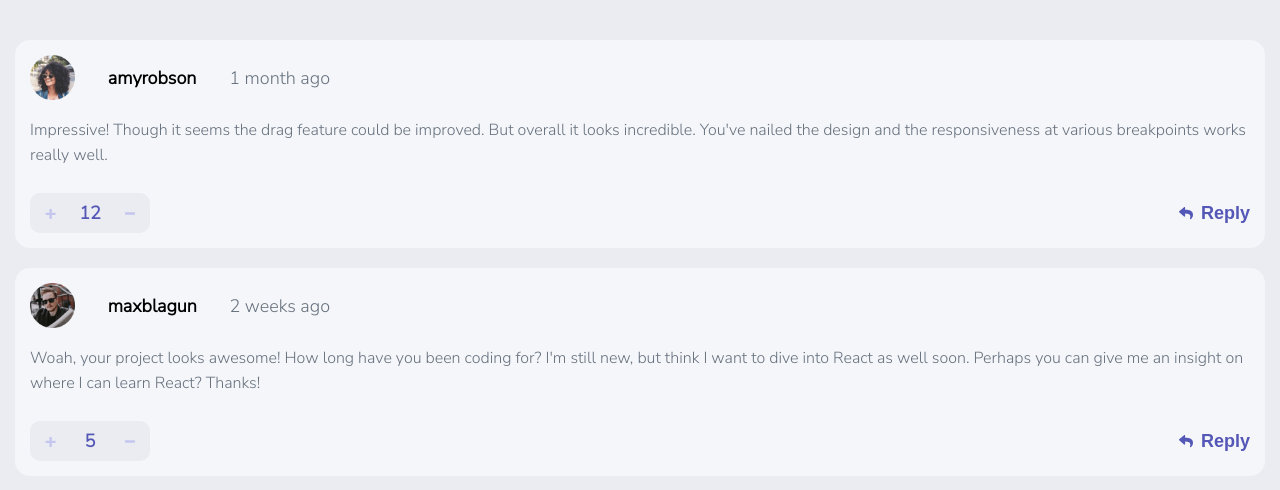
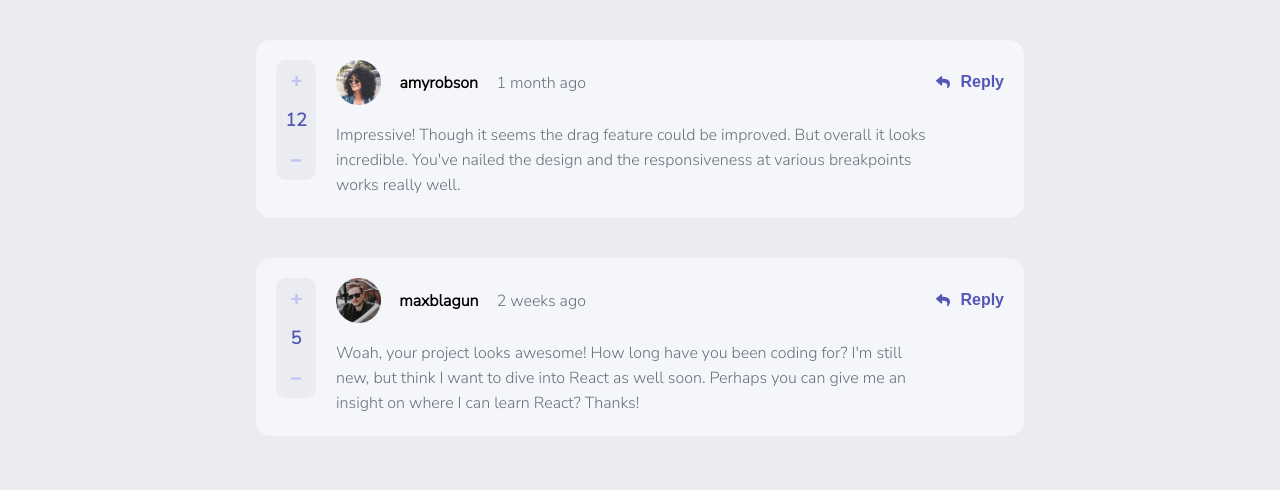
Before and after one commit to Hichahy/interactive-comments, a React (Create React App) app: page / in a window 1280 px wide. Shown: the top 490 px of the page. Built offline with nearby package versions, Linux system fonts and the light colour scheme.

Commit message:
feat: comment style for pc devices

```diff
--- a/src/App.js
+++ b/src/App.js
@@ -8,6 +8,9 @@ const AppContainer = styled.div`
   width: 100%;
   padding: 20px 15px;
   box-sizing: border-box;
+  align-items: center;
+  display: flex;
+  flex-direction: column;
 `;
 
 const App = () => {
--- a/src/components/userComments/UserComments.js
+++ b/src/components/userComments/UserComments.js
@@ -4,20 +4,34 @@ import data from "../../data.json";
 
 const CommentDiv = styled.div`
   background-color: hsl(228, 33%, 97%);
-  width: 100%;
+  max-width: 48rem;
   border-radius: 15px;
   display: flex;
   margin: 20px 0;
-  flex-direction: column;
+  flex-direction: row;
+  flex-wrap: wrap;
+  justify-content: space-between;
   padding: 15px;
   box-sizing: border-box;
+  @media (min-width: 515px) {
+    flex-direcion: row;
+    flex-wrap: nowrap;
+    padding: 20px;
+  }
 `;
 
 const HeaderComment = styled.header`
   display: flex;
   align-items: center;
   justify-content: space-between;
-  width: 300px;
+  width: 100%;
+`;
+
+const HeaderUser = styled.header`
+  display: flex;
+  align-items: center;
+  justify-content: space-between;
+  width: 250px;
   margin-bottom: 18px;
 `;
 
@@ -27,12 +41,12 @@ const Avatar = styled.img`
 `;
 
 const UserName = styled.h1`
-  font-size: 18px;
+  font-size: 16px;
   font-weight: 700;
 `;
 
 const DateComment = styled.p`
-  font-size: 18px;
+  font-size: 16px;
   font-weight: 400;
   color: hsl(211, 10%, 45%);
 `;
@@ -41,15 +55,18 @@ const CommentContent = styled.p`
   color: hsl(211, 10%, 45%);
   line-height: 25px;
   margin-bottom: 25px;
-`;
-
-const ControlDiv = styled.div`
-  display: flex;
-  justify-content: space-between;
+  @media (min-width: 515px) {
+    margin-bottom: 0;
+  }
 `;
 
 const ButtonRateDiv = styled.div`
   display: flex;
+  @media (min-width: 515px) {
+    flex-direction: column;
+    order: -1;
+    margin-right: 20px;
+  }
 `;
 
 const ButtonRate = styled.button`
@@ -60,6 +77,16 @@ const ButtonRate = styled.button`
   height: 40px;
   width: 40px;
   background-color: hsl(223, 19%, 93%);
+  fill: hsl(239, 57%, 85%);
+  &:hover {
+    fill: hsl(238, 40%, 52%);
+  }
+  @media (min-width: 515px) {
+    ${(props) =>
+      props.radiusLeft
+        ? "border-radius: 10px 10px 0 0"
+        : "border-radius: 0 0 10px 10px"}
+  }
   cursor: pointer;
   ${(props) =>
     props.radiusLeft
@@ -82,43 +109,57 @@ const ScoreInButton = styled.label`
 const ButtonReply = styled.button`
   border: none;
   background: transparent;
-  width: 71px;
+  width: 80px;
   display: flex;
   align-items: center;
   justify-content: space-between;
-  font-size: 18px;
+  font-size: 16px;
   font-weight: 700;
   color: hsl(238, 40%, 52%);
+  fill: hsl(238, 40%, 52%);
+  cursor: pointer;
+  svg {
+    margin-right: 10px;
+  }
+
+  &:hover {
+    color: hsl(239, 57%, 85%);
+    fill: hsl(239, 57%, 85%);
+  }
+
+  @media (min-width: 515px) {
+    margin-top: 13px;
+    align-items: center;
+    height: max-content;
+  }
 `;
 
 const UserComments = () => {
   return data.comments.map((i) => (
     <CommentDiv key={i.id}>
+      <div>
         <HeaderComment>
+          <HeaderUser>
             <Avatar src={i.user.image.png}></Avatar>
             <UserName>{i.user.username}</UserName>
             <DateComment>{i.createdAt}</DateComment>
+          </HeaderUser>
         </HeaderComment>
         <div>
           <CommentContent>{i.content}</CommentContent>
         </div>
-      <ControlDiv>
+      </div>
+
       <ButtonRateDiv>
         <ButtonRate radiusLeft={true}>
           <svg width="11" height="11" xmlns="http://www.w3.org/2000/svg">
-              <path
-                d="M6.33 10.896c.137 0 .255-.05.354-.149.1-.1.149-.217.149-.354V7.004h3.315c.136 0 .254-.05.354-.149.099-.1.148-.217.148-.354V5.272a.483.483 0 0 0-.148-.354.483.483 0 0 0-.354-.149H6.833V1.4a.483.483 0 0 0-.149-.354.483.483 0 0 0-.354-.149H4.915a.483.483 0 0 0-.354.149c-.1.1-.149.217-.149.354v3.37H1.08a.483.483 0 0 0-.354.15c-.1.099-.149.217-.149.353v1.23c0 .136.05.254.149.353.1.1.217.149.354.149h3.333v3.39c0 .136.05.254.15.353.098.1.216.149.353.149H6.33Z"
-                fill="#C5C6EF"
-              />
+            <path d="M6.33 10.896c.137 0 .255-.05.354-.149.1-.1.149-.217.149-.354V7.004h3.315c.136 0 .254-.05.354-.149.099-.1.148-.217.148-.354V5.272a.483.483 0 0 0-.148-.354.483.483 0 0 0-.354-.149H6.833V1.4a.483.483 0 0 0-.149-.354.483.483 0 0 0-.354-.149H4.915a.483.483 0 0 0-.354.149c-.1.1-.149.217-.149.354v3.37H1.08a.483.483 0 0 0-.354.15c-.1.099-.149.217-.149.353v1.23c0 .136.05.254.149.353.1.1.217.149.354.149h3.333v3.39c0 .136.05.254.15.353.098.1.216.149.353.149H6.33Z" />
           </svg>
         </ButtonRate>
         <ScoreInButton>{i.score}</ScoreInButton>
         <ButtonRate radiusLeft={false}>
           <svg width="11" height="3" xmlns="http://www.w3.org/2000/svg">
-              <path
-                d="M9.256 2.66c.204 0 .38-.056.53-.167.148-.11.222-.243.222-.396V.722c0-.152-.074-.284-.223-.395a.859.859 0 0 0-.53-.167H.76a.859.859 0 0 0-.53.167C.083.437.009.57.009.722v1.375c0 .153.074.285.223.396a.859.859 0 0 0 .53.167h8.495Z"
-                fill="#C5C6EF"
-              />
+            <path d="M9.256 2.66c.204 0 .38-.056.53-.167.148-.11.222-.243.222-.396V.722c0-.152-.074-.284-.223-.395a.859.859 0 0 0-.53-.167H.76a.859.859 0 0 0-.53.167C.083.437.009.57.009.722v1.375c0 .153.074.285.223.396a.859.859 0 0 0 .53.167h8.495Z" />
           </svg>
         </ButtonRate>
       </ButtonRateDiv>
@@ -126,12 +167,11 @@ const UserComments = () => {
         <svg width="14" height="13" xmlns="http://www.w3.org/2000/svg">
           <path
             d="M.227 4.316 5.04.16a.657.657 0 0 1 1.085.497v2.189c4.392.05 7.875.93 7.875 5.093 0 1.68-1.082 3.344-2.279 4.214-.373.272-.905-.07-.767-.51 1.24-3.964-.588-5.017-4.829-5.078v2.404c0 .566-.664.86-1.085.496L.227 5.31a.657.657 0 0 1 0-.993Z"
-              fill="#5357B6"
+            // fill="#5357B6"
           />
         </svg>
         Reply
       </ButtonReply>
-      </ControlDiv>
     </CommentDiv>
   ));
 };
```
Lines whose indentation alone changed are shown as unchanged.
